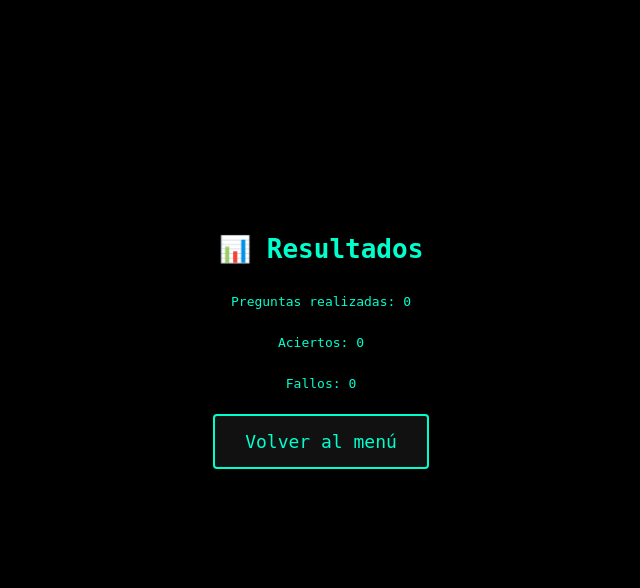
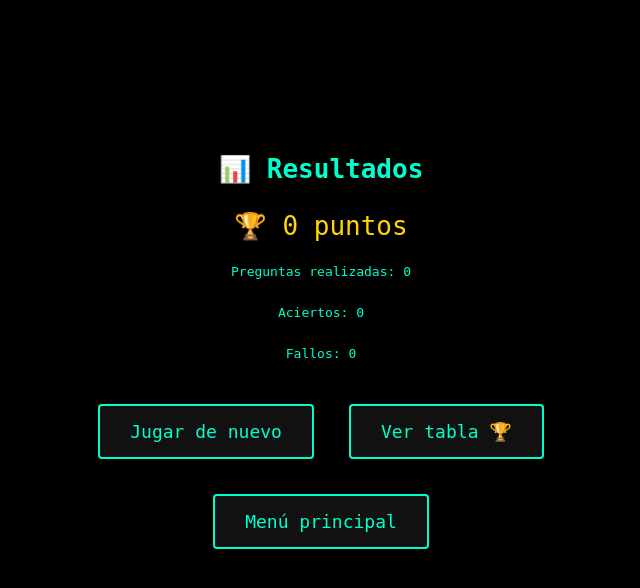
Before and after one commit to paolo-abarca/juego_grados, a Flask app: page /resultados in a window 1280 px wide. Shown: the top 588 px of the page, without its empty margins (319-959 px from the left). Run offline with Flask 3, Linux system fonts and the light colour scheme.

Commit message:
Updating resultados file

```diff
--- a/templates/resultados.html
+++ b/templates/resultados.html
@@ -7,10 +7,18 @@
 <body>
 <div class="container" style="display: flex; flex-direction: column; align-items: center; justify-content: center; min-height: 80vh;">
     <h1>📊 Resultados</h1>
+    {% if nombre %}
+    <p style="font-size: 20px; margin-bottom: 6px;">Jugador: <strong>{{ nombre }}</strong></p>
+    {% endif %}
+    <p style="font-size: 26px; color: #ffd700; margin: 10px 0;">🏆 {{ score }} puntos</p>
     <p>Preguntas realizadas: {{ preguntas }}</p>
     <p>Aciertos: {{ aciertos }}</p>
     <p>Fallos: {{ fallos }}</p>
-    <a href="/" class="btn">Volver al menú</a>
+    <div style="display: flex; gap: 15px; margin-top: 20px; flex-wrap: wrap; justify-content: center;">
+        <a href="/nombre" class="btn">Jugar de nuevo</a>
+        <a href="/tabla" class="btn">Ver tabla 🏆</a>
+        <a href="/" class="btn">Menú principal</a>
+    </div>
 </div>
 </body>
 </html>
```
